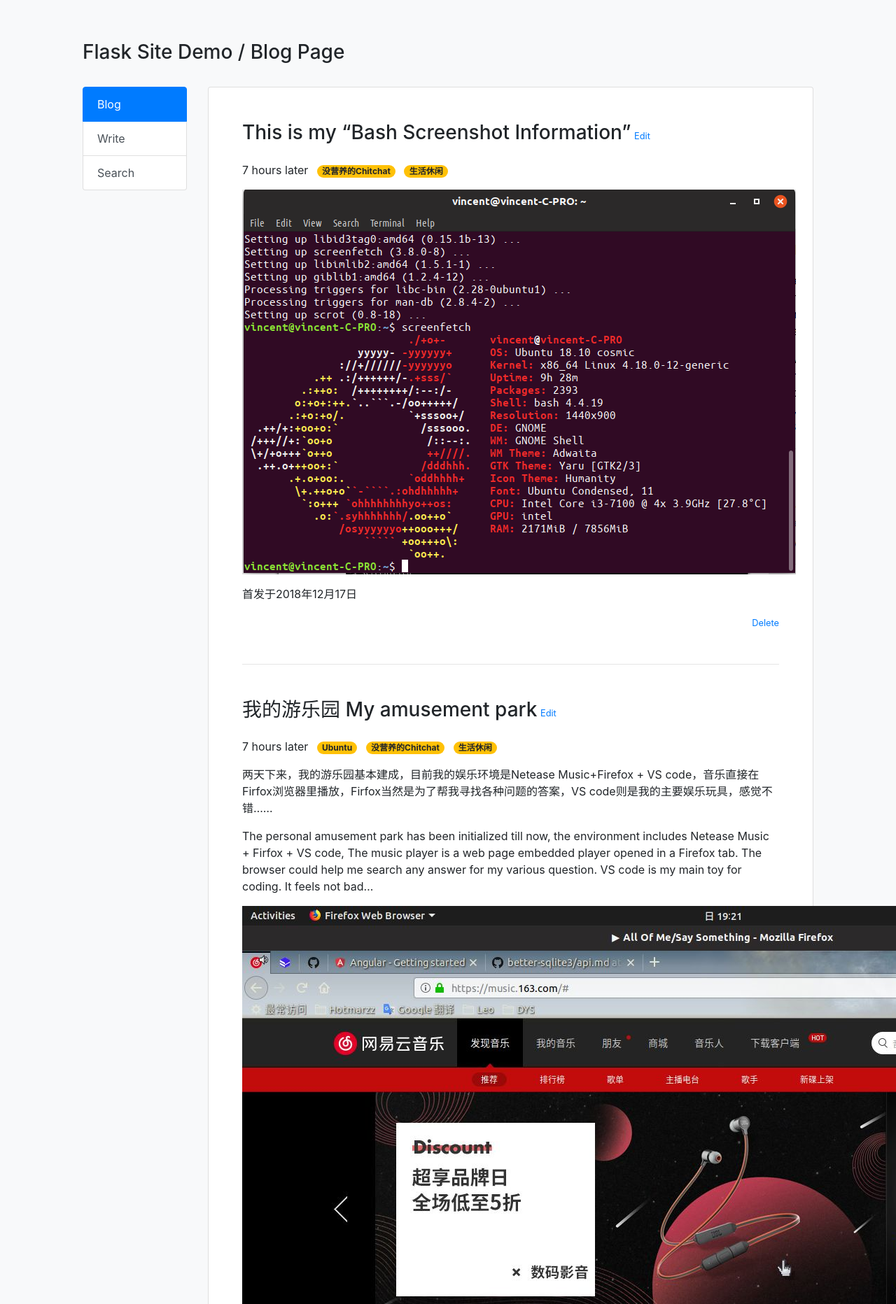
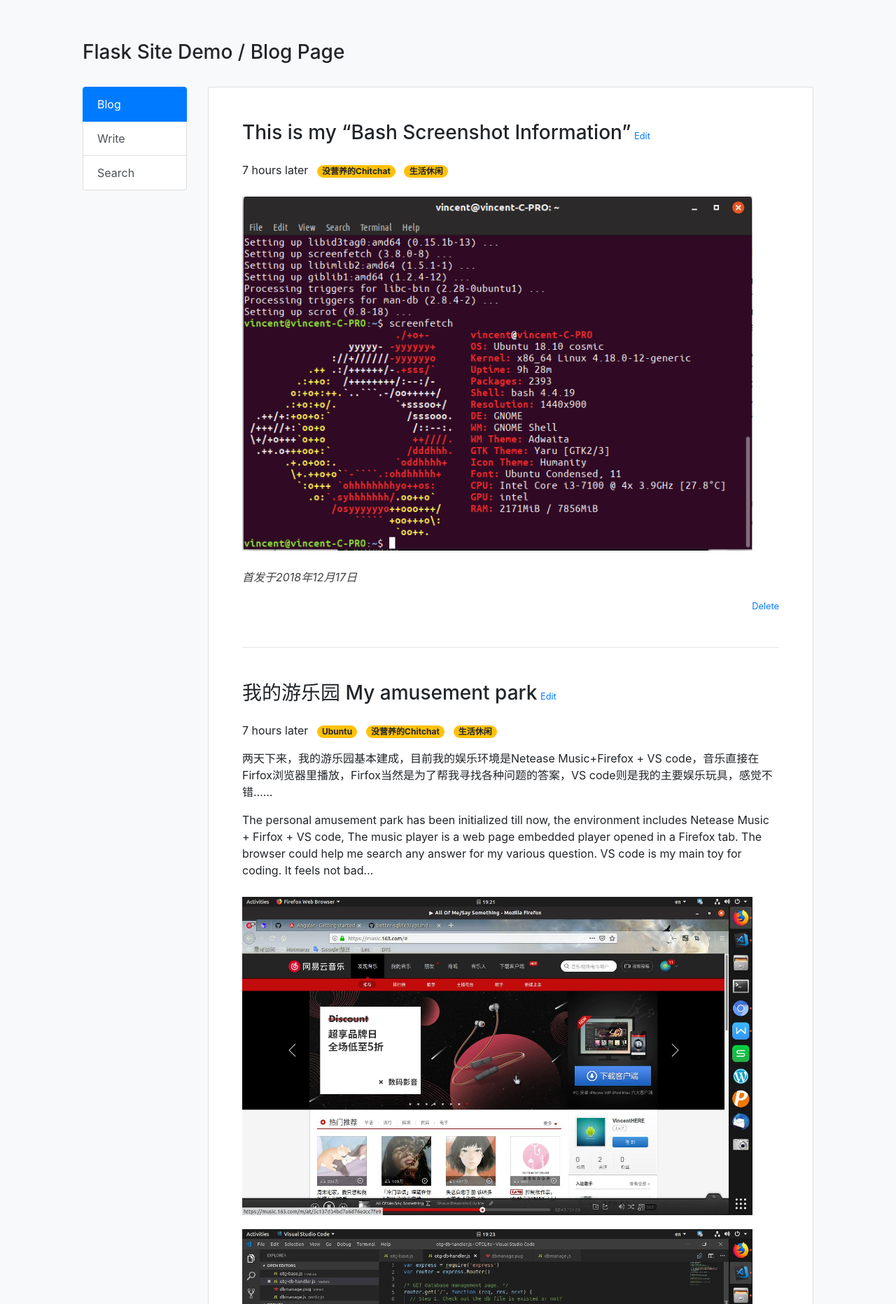
Before and after one commit to dyslab/flask-site-demo, a Flask app: page /blog/ in a window 1280 px wide; the page is wider, and only the part inside the window is pictured. Shown: the part 56-1920 px from the top of that part at 70% size. Run offline with Flask 2, Linux system fonts and the light colour scheme; data comes from the database, SQL or seed files in the repository; both versions use the stored data as it was after the commit; some libraries are stand-ins or nearby versions.

Commit message:
:simple_smile: Debug & Patch, #1

```diff
--- a/fsdemo/static/css/style.css
+++ b/fsdemo/static/css/style.css
@@ -1,3 +1,8 @@
+/* Keep SimpleMDE - Markdown Editor a static height */
+.CodeMirror {
+	height: 500px;
+}
+
 /* For Markdown html content */
 .fsdemo-markdown h1, h2, h3, h4, h5 {
     line-height: 3.25rem;
@@ -9,6 +14,21 @@
 .fsdemo-markdown table, th, td {
     padding: 0.25rem;
     border: 1px solid #a1a1a1;
+}
+
+/* Stylish Markdown output */
+.custom-blog-content pre {
+    padding: 20px;
+    background: rgb(240, 240, 240);
+}
+.custom-blog-content img {
+	max-width:95%;
+	margin: 10px 0px;
+}
+.custom-blog-content blockquote {
+    font-style: italic;
+    color: #424242;
+    margin: 10px 0px;
 }
 
 /* For Footer copyright info */
--- a/fsdemo/static/js/blog_index.js
+++ b/fsdemo/static/js/blog_index.js
@@ -70,7 +70,7 @@ $(document).ready(function() {
     function appendBlog(blogdata) {
         for (id=0; id<blogdata.bloglist.length; id++) {
             insertHTML = "<div class=\"blog-wrap\">" +
-                "<hr class=\"mt-3 mb-3 mt-lg-5 mb-lg-5\">";
+                "<hr class=\"mt-3 mb-3 mt-lg-5 mb-lg-5 hr-separator\">";
             insertHTML += "<div class=\"custom-blog-title mb-4\">" +
                 "<span class=\"h3\">" +
                 blogdata.bloglist[id].title + "</span><small><a href=\"" +
@@ -251,7 +251,7 @@ $(document).ready(function() {
         // Append blogs
         for (id=0; id<blogdata.bloglist.length; id++) {
             insertHTML = "<div class=\"custom-search-blog-wrap\">" +
-                "<hr class=\"mt-3 mb-3 mt-lg-5 mb-lg-5\">";
+                "<hr class=\"mt-3 mb-3 mt-lg-5 mb-lg-5 hr-separator\">";
             insertHTML += "<div class=\"custom-blog-title mb-4\">" +
                 "<span class=\"h3\">" +
                 blogdata.bloglist[id].title + "</span><small><a href=\"" +
--- a/fsdemo/templates/index.html
+++ b/fsdemo/templates/index.html
@@ -52,7 +52,7 @@
                                             </li>
                                         {% endfor %}
                                     </ul>
-                                    <p class="mb-1">{{ bitem.content }}</p>
+                                    <div class="mt-1 mb-1 custom-blog-content">{{ bitem.content }}</div>
                                 </span>
                             {% endfor %}
                         </div>
```
Also changed, not shown: fsdemo/db/gblog.db, fsdemo/static/uploadfiles/photos/15-12-2018-01.png (added), fsdemo/static/uploadfiles/photos/15-12-2018-02.png (added), fsdemo/static/uploadfiles/photos/15-12-2018-03.png (added), fsdemo/static/uploadfiles/photos/15-12-2018-04.jpg (added), fsdemo/static/uploadfiles/photos/16-12-2018-01.jpg (added), fsdemo/static/uploadfiles/photos/16-12-2018-02.jpg (added), fsdemo/static/uploadfiles/photos/Screenshot-from-2018-12-17-02-59-35.png (added), fsdemo/static/uploadfiles/photos/express-logo.png (deleted), fsdemo/static/uploadfiles/photos/nodejs-logo.png (deleted), fsdemo/static/uploadfiles/photos/pug-logo.png (deleted), fsdemo/static/uploadfiles/photos/win.svg (deleted).
